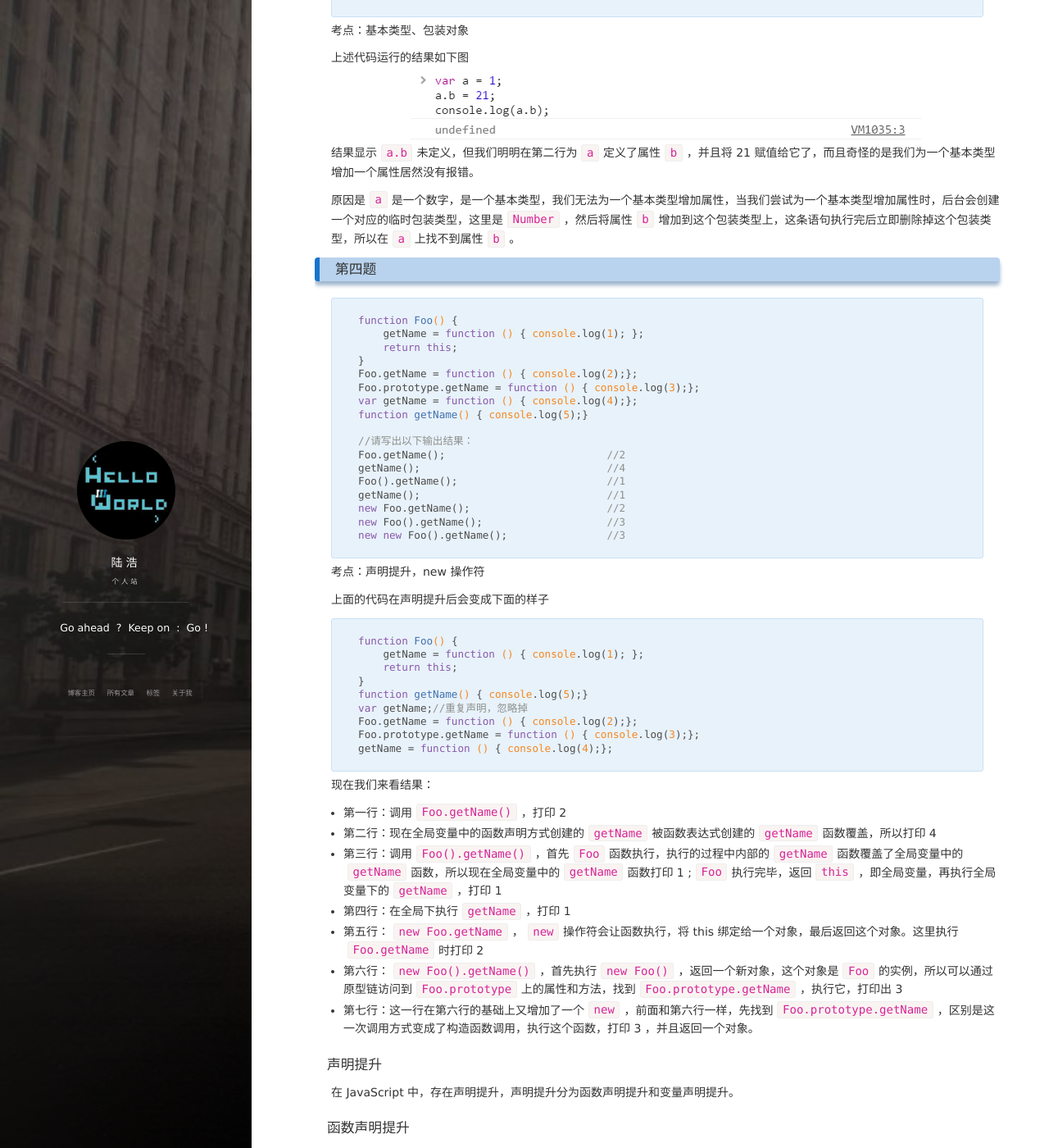
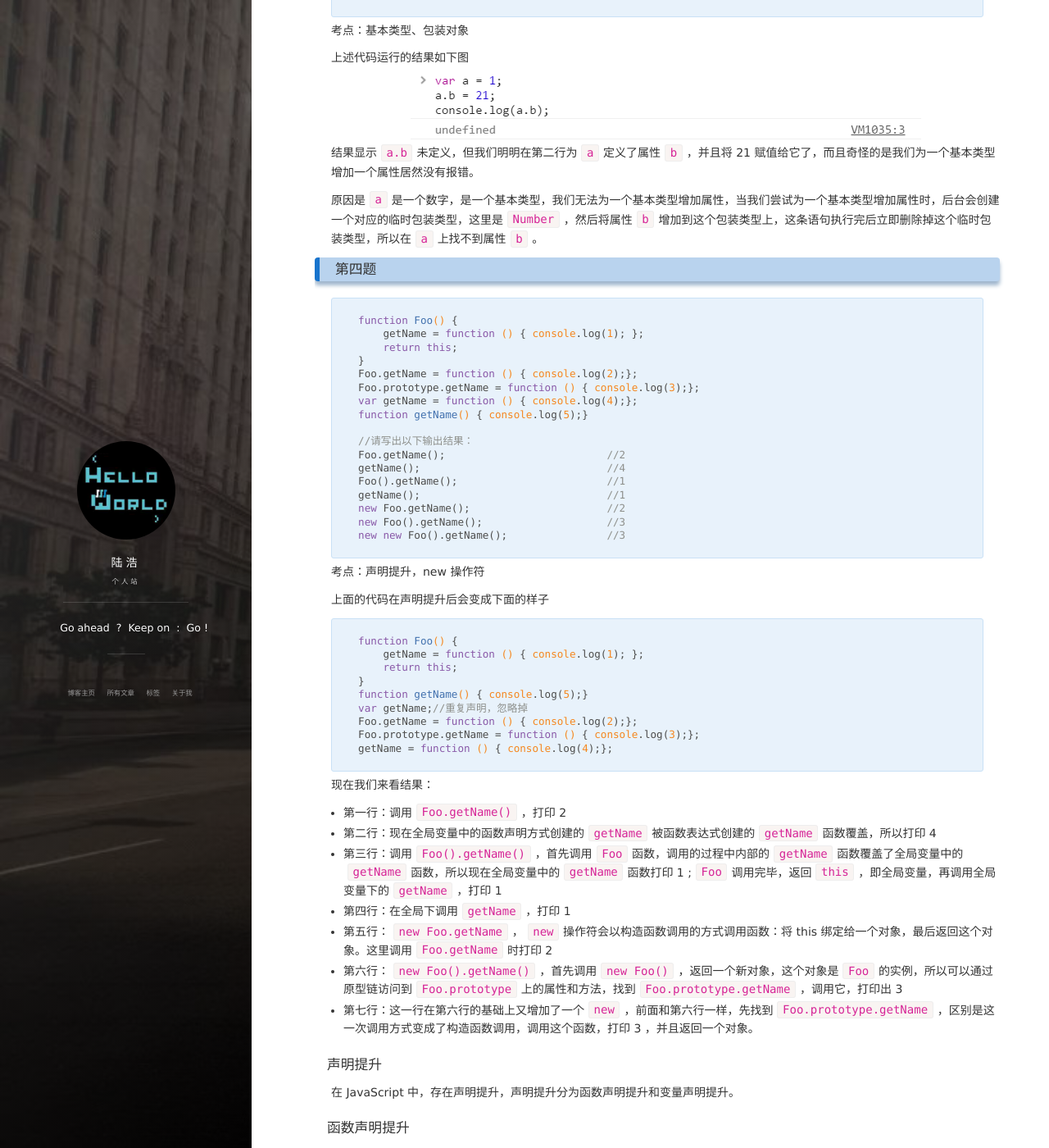
Before and after one commit to 6ml/6ml.github.io, a Jekyll site: the page built from _posts/2017-04-17-several_question.md, in a window 1280 px wide and 1400 px high, scrolled down 1474 px. Shown: the whole window at 82% size. Built offline with Jekyll 4.4.1, drawn with Linux system fonts in a browser that asks for light colours; nearby versions of some CDN libraries; comment, search, counter and statistics services are not loaded.

Commit message:
[docs]update

````diff
--- a/_posts/2017-04-17-several_question.md
+++ b/_posts/2017-04-17-several_question.md
@@ -64,7 +64,7 @@ console.log(a.b);
 ![包装对象题](/images/posts/question/question_1.png)
 结果显示`a.b`未定义，但我们明明在第二行为`a`定义了属性`b`，并且将 21 赋值给它了，而且奇怪的是我们为一个基本类型增加一个属性居然没有报错。
 
-原因是`a`是一个数字，是一个基本类型，我们无法为一个基本类型增加属性，当我们尝试为一个基本类型增加属性时，后台会创建一个对应的临时包装类型，这里是`Number`，然后将属性`b`增加到这个包装类型上，这条语句执行完后立即删除掉这个包装类型，所以在`a`上找不到属性`b`。
+原因是`a`是一个数字，是一个基本类型，我们无法为一个基本类型增加属性，当我们尝试为一个基本类型增加属性时，后台会创建一个对应的临时包装类型，这里是`Number`，然后将属性`b`增加到这个包装类型上，这条语句执行完后立即删除掉这个临时包装类型，所以在`a`上找不到属性`b`。
 
 ### 第四题
 ```JavaScript
@@ -103,11 +103,11 @@ getName = function () { console.log(4);};
 现在我们来看结果：
 -	第一行：调用`Foo.getName()`，打印 2
 -	第二行：现在全局变量中的函数声明方式创建的`getName`被函数表达式创建的`getName`函数覆盖，所以打印 4
--	第三行：调用`Foo().getName()`，首先`Foo`函数执行，执行的过程中内部的`getName`函数覆盖了全局变量中的`getName`函数，所以现在全局变量中的`getName`函数打印 1 ;`Foo`执行完毕，返回`this`，即全局变量，再执行全局变量下的`getName`，打印 1
--	第四行：在全局下执行`getName`，打印 1
--	第五行：`new Foo.getName`，`new`操作符会让函数执行，将 this 绑定给一个对象，最后返回这个对象。这里执行`Foo.getName`时打印 2
--	第六行：`new Foo().getName()`，首先执行`new Foo()`，返回一个新对象，这个对象是`Foo`的实例，所以可以通过原型链访问到`Foo.prototype`上的属性和方法，找到`Foo.prototype.getName`，执行它，打印出 3
--	第七行：这一行在第六行的基础上又增加了一个`new`，前面和第六行一样，先找到`Foo.prototype.getName`，区别是这一次调用方式变成了构造函数调用，执行这个函数，打印 3 ，并且返回一个对象。
+-	第三行：调用`Foo().getName()`，首先调用`Foo`函数，调用的过程中内部的`getName`函数覆盖了全局变量中的`getName`函数，所以现在全局变量中的`getName`函数打印 1 ;`Foo`调用完毕，返回`this`，即全局变量，再调用全局变量下的`getName`，打印 1
+-	第四行：在全局下调用`getName`，打印 1
+-	第五行：`new Foo.getName`，`new`操作符会以构造函数调用的方式调用函数：将 this 绑定给一个对象，最后返回这个对象。这里调用`Foo.getName`时打印 2
+-	第六行：`new Foo().getName()`，首先调用`new Foo()`，返回一个新对象，这个对象是`Foo`的实例，所以可以通过原型链访问到`Foo.prototype`上的属性和方法，找到`Foo.prototype.getName`，调用它，打印出 3
+-	第七行：这一行在第六行的基础上又增加了一个`new`，前面和第六行一样，先找到`Foo.prototype.getName`，区别是这一次调用方式变成了构造函数调用，调用这个函数，打印 3 ，并且返回一个对象。
 
 #### 声明提升
 在 JavaScript 中，存在声明提升，声明提升分为函数声明提升和变量声明提升。
````
